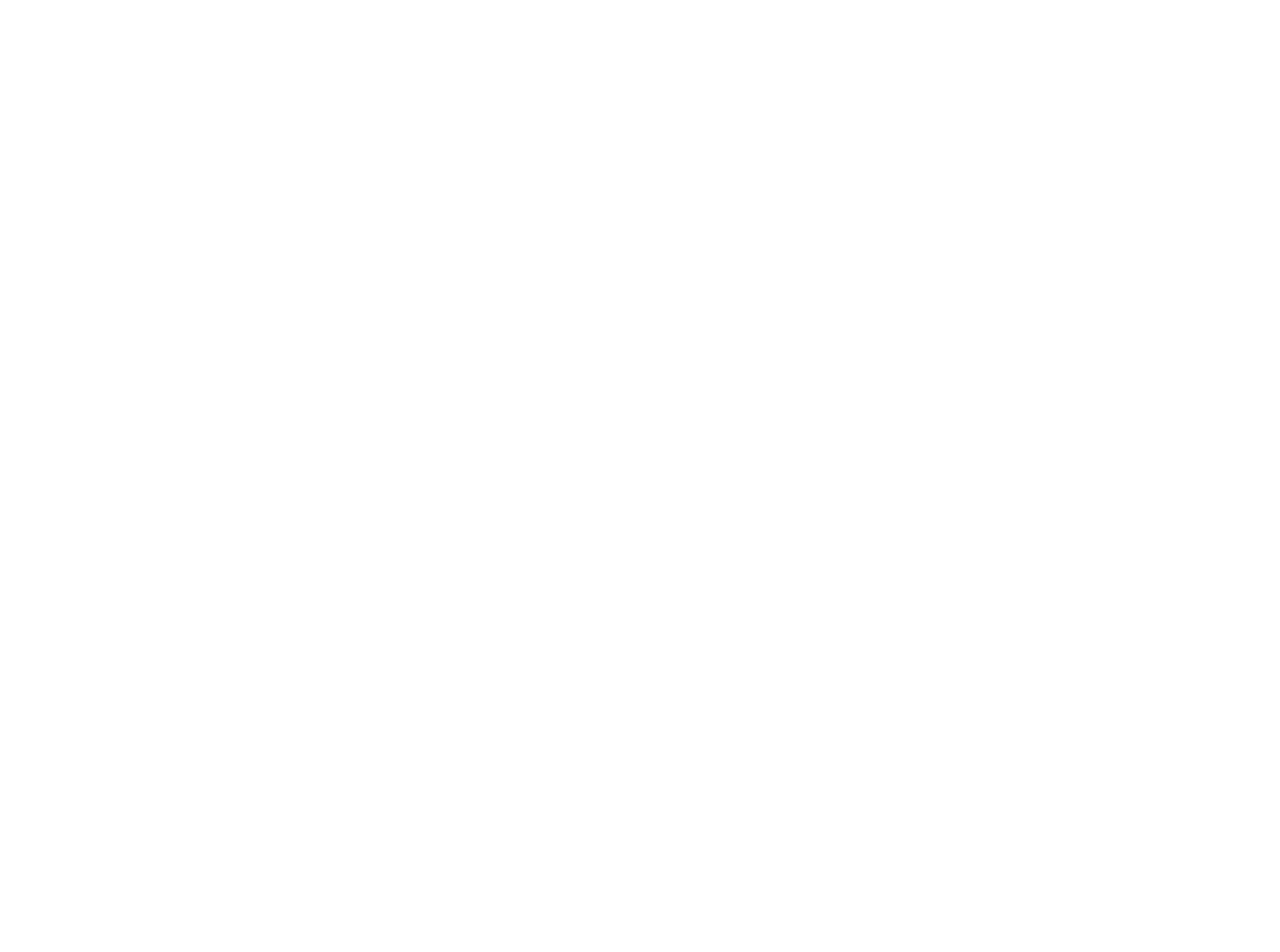
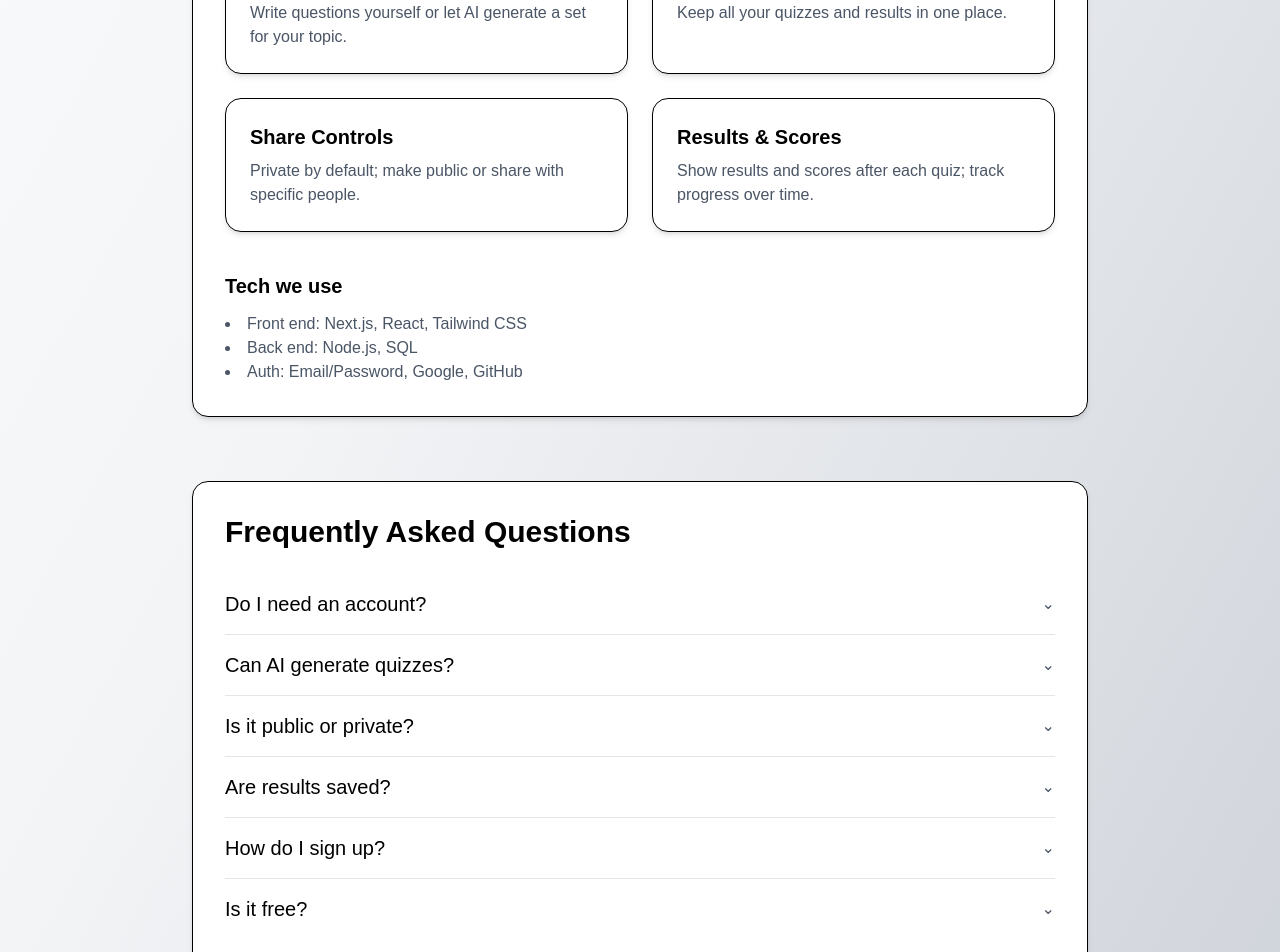
Before and after one commit to olasores/QuizMe, a Next.js app: page / in a window 1280 px wide. Shown: the part 1440-2392 px from the top of the page. Before the commit the page ends 1143 px from the top, so only its background shows below. Built offline with nearby package versions, Linux system fonts and the light colour scheme.

Commit message:
Add About and FAQ sections to Homepage

```diff
--- a/src/app/Homepage/Hompage.tsx
+++ b/src/app/Homepage/Hompage.tsx
@@ -1,5 +1,7 @@
 import Nav from "@/components/Nav/nav";
 import Hero from "@/components/Home/Hero";
+import AboutSection from "@/components/AboutSection";
+import FAQSection from "@/components/FAQSection";
 
 const Homepage = () => (
   <>
@@ -23,6 +25,8 @@
           <p className="text-gray-600 text-center">Enjoy interactive quizzes designed to make learning enjoyable and effective.</p>
         </div>
       </section>
+      <AboutSection />
+      <FAQSection />
     </main>
   </>
 );
--- /dev/null
+++ b/src/components/AboutSection.tsx
@@ -0,0 +1,53 @@
+import React from "react";
+
+export default function AboutSection() {
+  return (
+    <section id="about" className="mt-16 w-full max-w-4xl scroll-mt-24">
+      <div className="bg-white rounded-2xl shadow-md p-8 border border-black">
+        <h2 className="text-3xl font-bold text-black">About QuizMe</h2>
+
+        <p className="mt-4 text-lg leading-7 text-gray-600">
+          QuizMe lets you create or AI-generate quizzes, save &amp; retrieve them,
+          share publicly or with friends, and review results in your dashboard.
+        </p>
+
+        <div className="mt-8 grid grid-cols-1 sm:grid-cols-2 gap-6">
+          <Feature
+            title="Create or Generate"
+            desc="Write questions yourself or let AI generate a set for your topic."
+          />
+          <Feature
+            title="Save & Retrieve"
+            desc="Keep all your quizzes and results in one place."
+          />
+          <Feature
+            title="Share Controls"
+            desc="Private by default; make public or share with specific people."
+          />
+          <Feature
+            title="Results & Scores"
+            desc="Show results and scores after each quiz; track progress over time."
+          />
+        </div>
+
+        <div className="mt-10">
+          <h3 className="text-xl font-semibold text-black">Tech we use</h3>
+          <ul className="mt-3 list-disc list-inside text-gray-600">
+            <li>Front end: Next.js, React, Tailwind CSS</li>
+            <li>Back end: Node.js, SQL</li>
+            <li>Auth: Email/Password, Google, GitHub</li>
+          </ul>
+        </div>
+      </div>
+    </section>
+  );
+}
+
+function Feature({ title, desc }: { title: string; desc: string }) {
+  return (
+    <div className="bg-white rounded-2xl shadow-md p-6 border border-black">
+      <h4 className="text-xl font-bold text-black">{title}</h4>
+      <p className="mt-2 text-gray-600">{desc}</p>
+    </div>
+  );
+}
--- /dev/null
+++ b/src/components/FAQSection.tsx
@@ -0,0 +1,34 @@
+import React from "react";
+
+type FAQ = { q: string; a: string };
+
+const faqs: FAQ[] = [
+  { q: "Do I need an account?", a: "It is better to create an account to save your progress." },
+  { q: "Can AI generate quizzes?", a: "Yes! Choose a topic and number of questions; we will generate a custom set for you." },
+  { q: "Is it public or private?", a: "It is private by default. You can make a quiz public or share with specific people." },
+  { q: "Are results saved?", a: "Yes, you can always view them later in your dashboard." },
+  { q: "How do I sign up?", a: "Email/password or continue with Google/Github from the landing page." },
+  { q: "Is it free?", a: "It is free during development. We'll announce any premium features before official release." },
+];
+
+export default function FAQSection() {
+  return (
+    <section id="faq" className="mt-16 w-full max-w-4xl scroll-mt-24">
+      <div className="bg-white rounded-2xl shadow-md p-8 border border-black">
+        <h2 className="text-3xl font-bold text-black">Frequently Asked Questions</h2>
+
+        <div className="mt-6 divide-y divide-black/10">
+          {faqs.map((item, i) => (
+            <details key={i} className="group py-4">
+              <summary className="flex cursor-pointer list-none items-center justify-between text-left">
+                <span className="text-xl font-medium text-black">{item.q}</span>
+                <span className="ml-4 text-gray-600 transition-transform group-open:rotate-180">⌄</span>
+              </summary>
+              <p className="mt-3 text-gray-600">{item.a}</p>
+            </details>
+          ))}
+        </div>
+      </div>
+    </section>
+  );
+}
```
